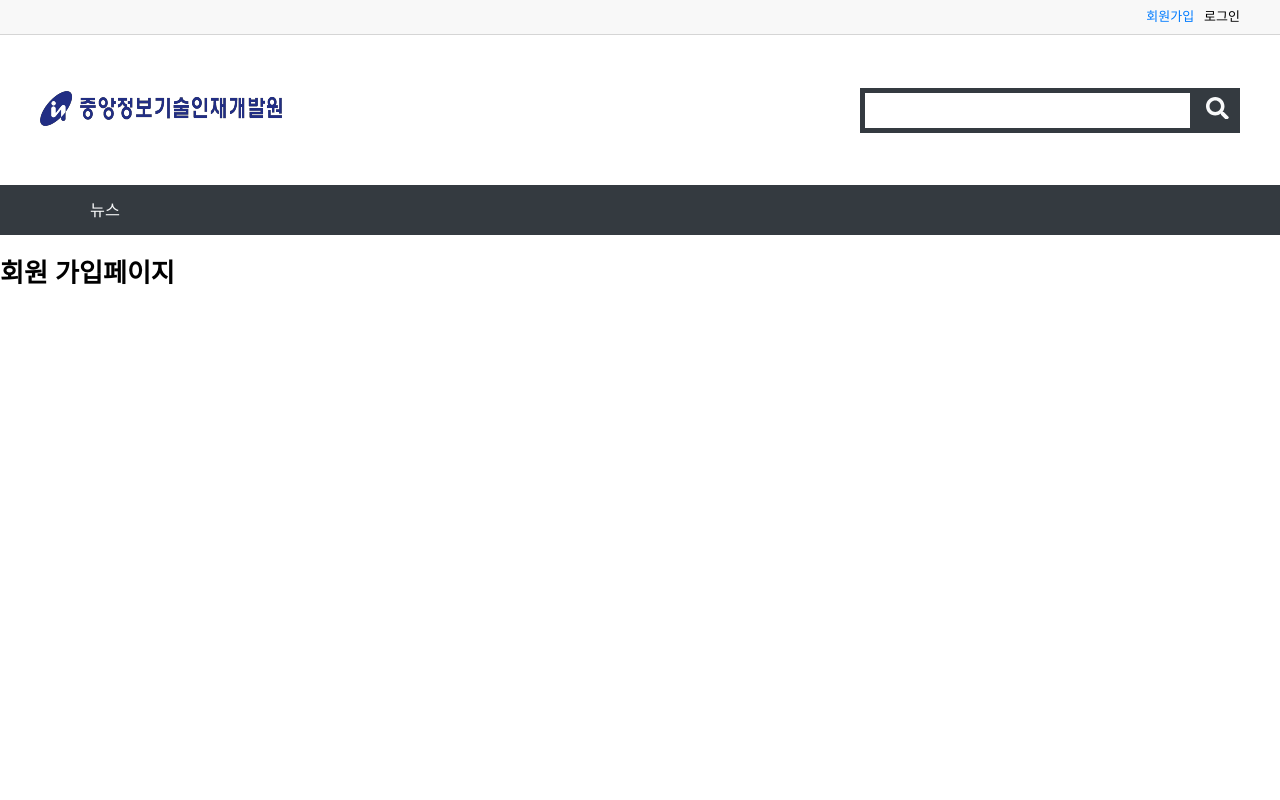
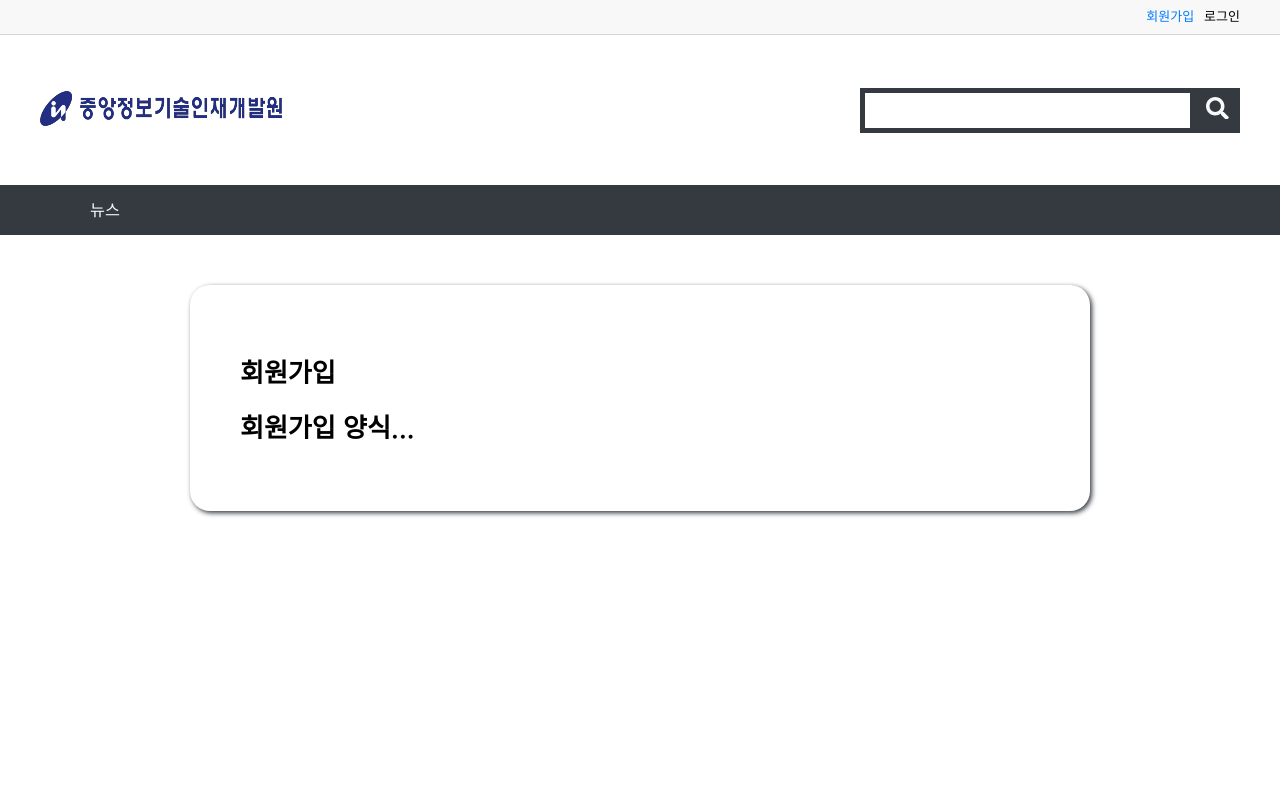
Before and after one commit to parksaehyun/React_Project, a React (Create React App) app: page /member/join in a window 1280 px wide. Shown: the top 800 px of the page. Built offline with nearby package versions, Linux system fonts and the light colour scheme.

Commit message:
회원 가입 페이지 구성중

```diff
--- /dev/null
+++ b/src/commons/components/LayoutBox.js
@@ -0,0 +1,13 @@
+import styled from "styled-components";
+import { color } from "../../styles/color";
+
+const { dark } = color;
+
+export const OuterBox = styled.div`
+    max-width: 900px;
+    min-width: 700px;
+    padding: 50px;
+    border-radius: 20px;
+    box-shadow: 2px 2px 5px ${dark};
+    margin: 50px auto;
+`;
--- /dev/null
+++ b/src/commons/components/TitleBox.js
@@ -0,0 +1,4 @@
+import styled from "styled-components";
+
+export const  MainTitle = styled.h1`
+`;
--- /dev/null
+++ b/src/member/components/JoinForm.js
@@ -0,0 +1,8 @@
+import React from "react";
+
+const JoinForm = () => {
+    return <h1>회원가입 양식...</h1>
+
+};
+
+export default React.memo(JoinForm);
--- a/src/member/pages/Join.js
+++ b/src/member/pages/Join.js
@@ -1,8 +1,23 @@
 import React from "react";
+import { Helmet } from "react-helmet-async";
+import { useTranslation } from "react-i18next";
+import JoinForm from "../components/JoinForm";
+import { OuterBox } from "../../commons/components/LayoutBox";
+
 
 const Join = () => {
-    return <h1>회원 가입페이지</h1>
-
+    const { t } = useTranslation();
+    return (
+        <>
+            <Helmet>
+                <title>{('회원가입')}</title>
+            </Helmet>
+            <OuterBox>
+            <h1>{t('회원가입')}</h1>
+            <JoinForm />
+            </OuterBox>
+        </>
+    );
 };
 
 export default React.memo(Join);
```
